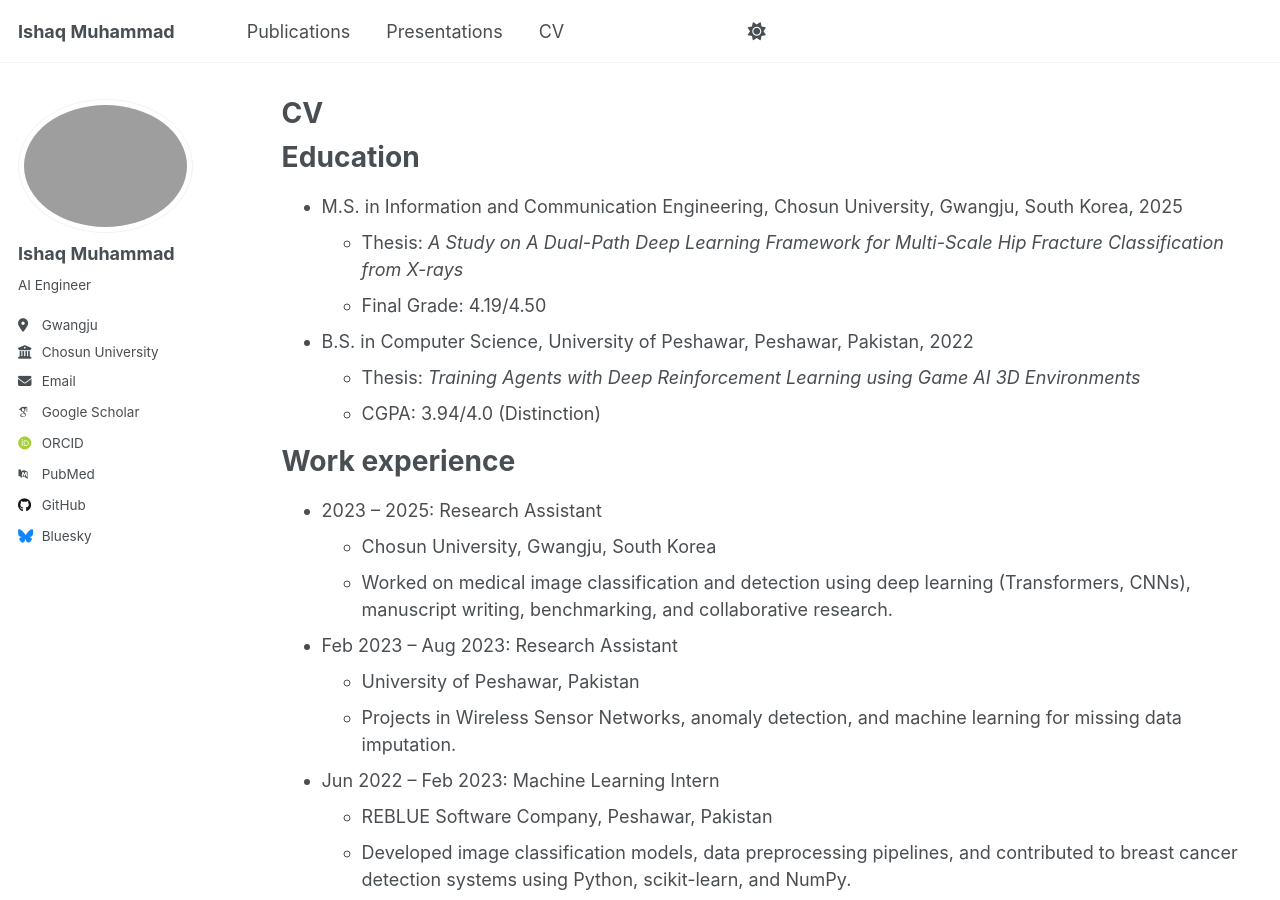
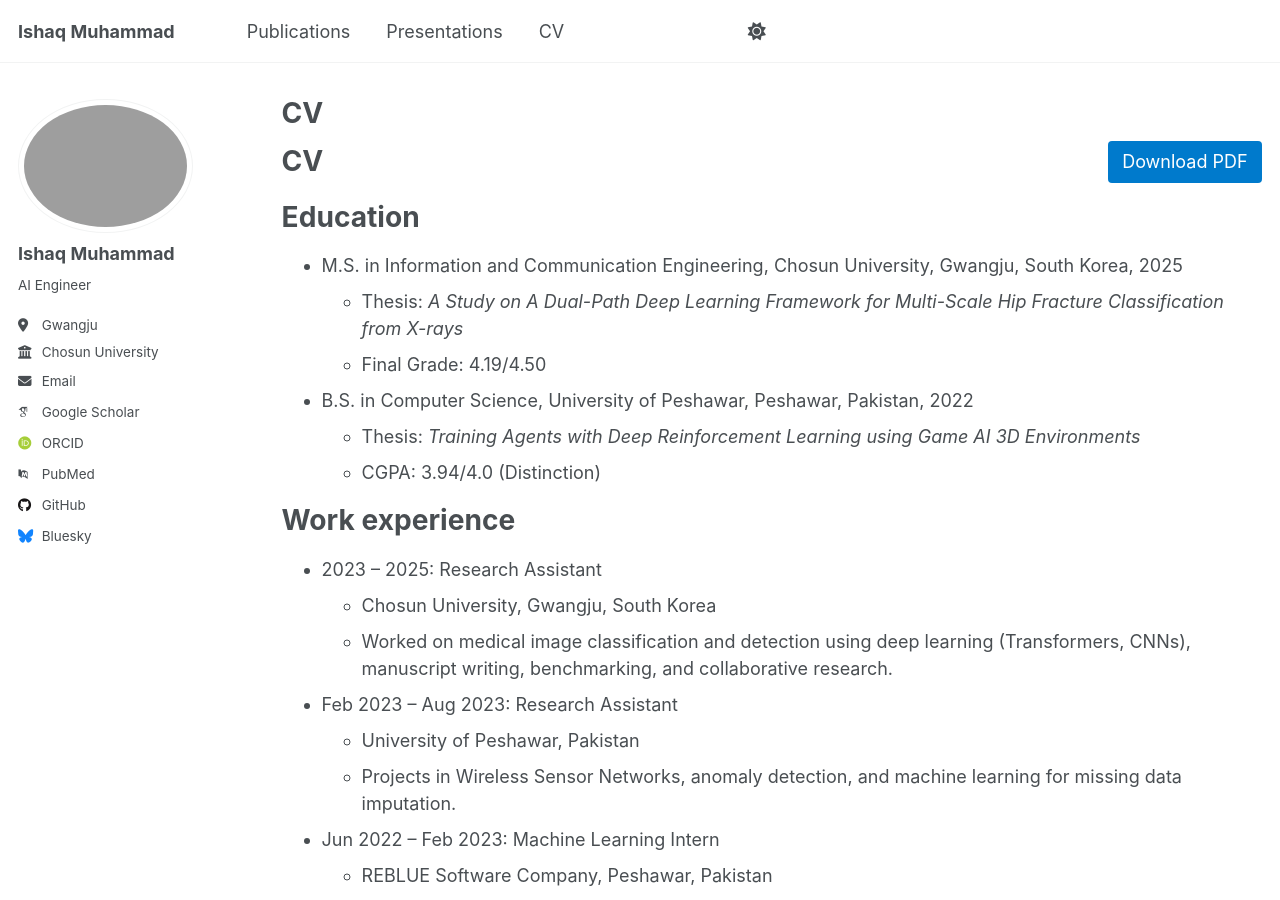
Before and after one commit to IshaqMKhan/IshaqMKhan.github.io, a Jekyll site: the page built from _pages/cv.md, in a window 1280 px wide and 900 px high. Built offline with Jekyll 4.4.1, drawn with Linux system fonts in a browser that asks for light colours; some web fonts are replaced; a script that is not in the unit is left out.

Commit message:
Update cv.md

```diff
--- a/_pages/cv.md
+++ b/_pages/cv.md
@@ -8,6 +8,14 @@ redirect_from:
 ---
 
 {% include base_path %}
+
+<div style="display: flex; justify-content: space-between; align-items: center; margin-bottom: 1em;">
+  <h1 style="margin: 0;">CV</h1>
+  <a href="{{ '/assets/files/cv.pdf' | relative_url }}" download
+     style="text-decoration: none; padding: 0.4em 0.8em; background-color: #007acc; color: white; border-radius: 4px;">
+    Download PDF
+  </a>
+</div>
 
 Education
 ======
```
